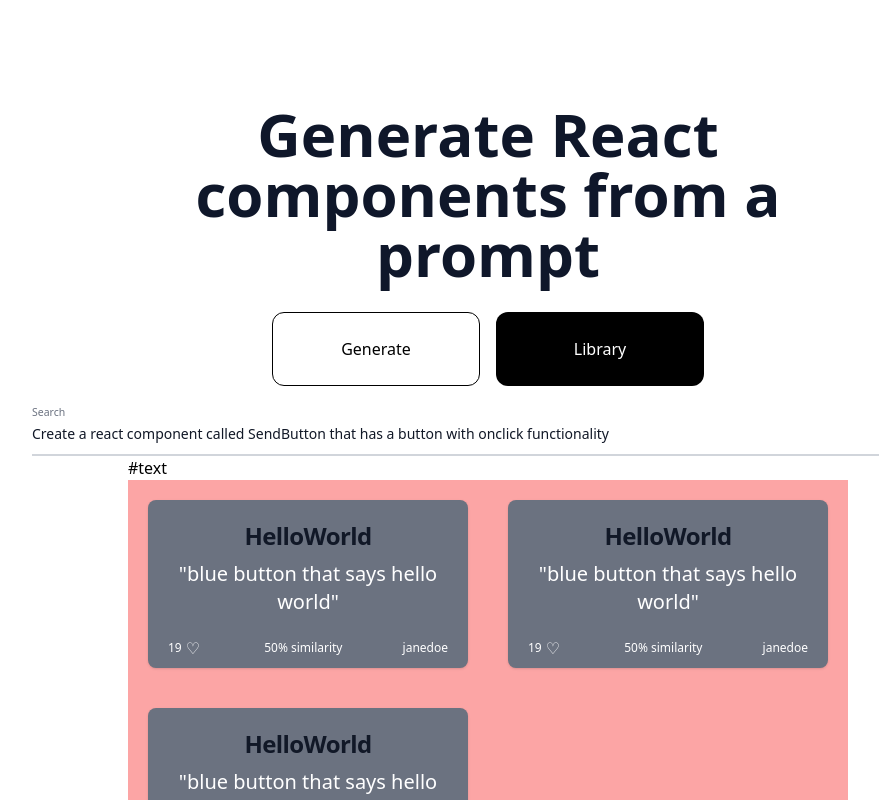
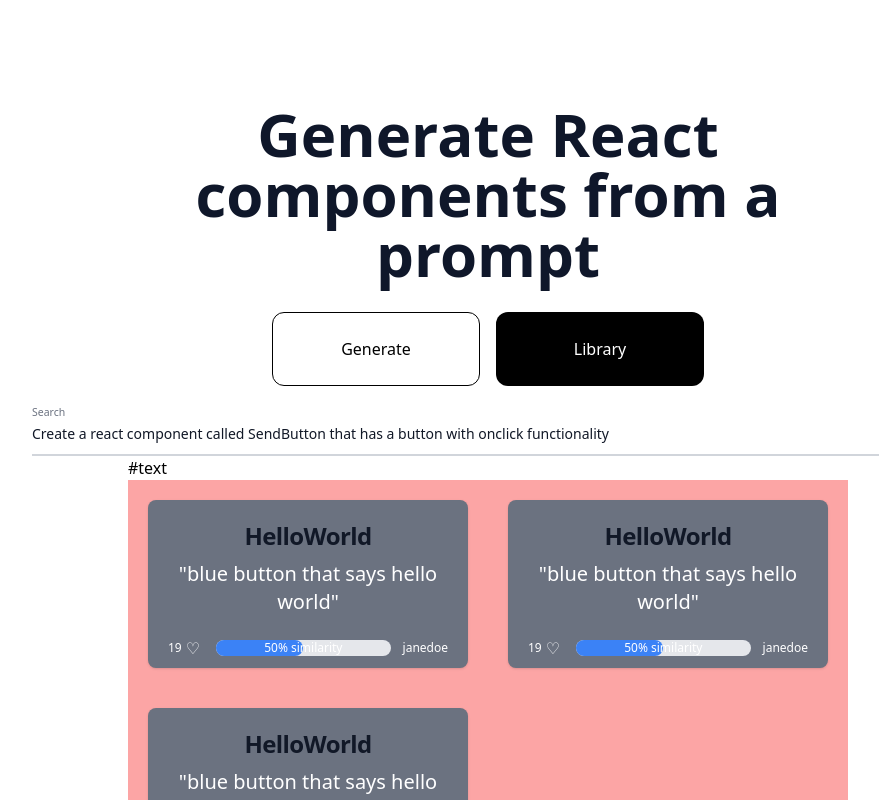
Before and after one commit to MagiLink/frontend, a React (Vite) app: page / in a window 1280 px wide. Both pictures are taken after a click on the button "Library". Shown: the top 800 px of the page, without its empty margins (152-1031 px from the left). Built offline with nearby package versions, Linux system fonts and the light colour scheme; no server answers.

Commit message:
adds basic similarity match progress bar

```diff
--- a/src/components/CardComponent.jsx
+++ b/src/components/CardComponent.jsx
@@ -4,7 +4,8 @@ import axios from 'axios';
 
 function CardComponent({ data }) {
 	const { prompt, component, score, component_name, upvotes, username, category } = data;
-
+	const similarityScore = Math.round(score * 100);
+	console.log('similarityScore: ', similarityScore);
 	const [localUpvotes, setLocalUpvotes] = useState(upvotes);
 	const [liked, setLiked] = useState(false);
 	const handleLikePress = async () => {
@@ -40,7 +41,17 @@ function CardComponent({ data }) {
 							{liked ? `♥️` : `♡`}
 						</button>
 					</div>
-					<div className="text-white">{score * 100}% similarity</div>
+
+					<div className="relative w-full bg-gray-200 rounded-full dark:bg-gray-700 mx-3 h-4 ">
+						<div
+							style={{ width: `${similarityScore}%`, backgroundColor: '#3B82F6', height: '100%' }}
+							className="text-xs absolute  font-medium left-0 top-0 text-blue-100 text-center p-0.5 leading-none rounded-full  z-0"
+						></div>
+						<p className="justify-center items-center flex absolute w-full top-0 text-white text-center">
+							{similarityScore}% similarity
+						</p>
+					</div>
+
 					<div className="text-white">{username || 'anon'}</div>
 				</div>
 			</div>
--- a/src/pages/Library.jsx
+++ b/src/pages/Library.jsx
@@ -74,7 +74,7 @@ const DUMMY_SEARCH_RESULTS = [
 			</form>
 		);
 	}`,
-		score: 0.9,
+		score: 0.1,
 		component_name: 'Form',
 		upvotes: 25,
 		username: 'janedoe',
```
